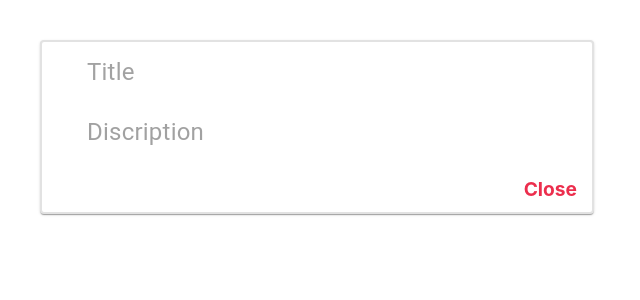
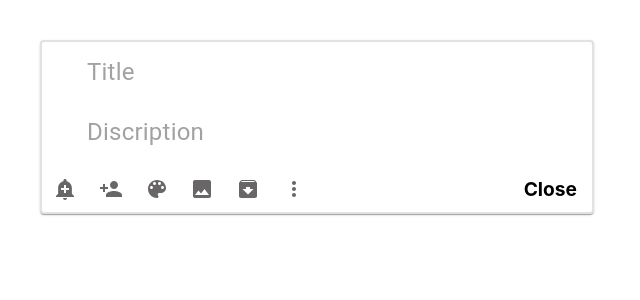
Before and after one commit to aishwaryap14/fundooNote_ReactApp, a React (Create React App) app: page /notesCard in a window 1280 px wide. Both pictures are taken after a click on the element 317 px from the left and 82 px from the top of the page. Shown: the top 300 px of the page, without its empty margins (0-640 px from the left). Built offline with nearby package versions, Linux system fonts and the light colour scheme.

Commit message:
Added: icons on add note component

```diff
--- a/src/pages/NotesCard/notesCard.jsx
+++ b/src/pages/NotesCard/notesCard.jsx
@@ -2,7 +2,12 @@ import React,{useState} from 'react';
 import {withRouter}  from 'react-router-dom';
 import {Card, createMuiTheme,Link, TextField, Snackbar, InputBase} from '@material-ui/core';
 import './notesCard.scss';
-
+import AddAlertIcon from '@material-ui/icons/AddAlert';
+import PersonAddIcon from '@material-ui/icons/PersonAdd';
+import ColorLensIcon from '@material-ui/icons/ColorLens';
+import ImageIcon from '@material-ui/icons/Image';
+import ArchiveIcon from '@material-ui/icons/Archive';
+import MoreVertIcon from '@material-ui/icons/MoreVert';
 
     const NoteCard = () => {
         const [openCard, setOpenCard] = useState(true);
@@ -27,8 +32,19 @@ import './notesCard.scss';
 
             <InputBase className="card-content"  placeholder="Discription" aria-label="Discription" style={{fontSize:'1.5rem'}}/>
 
-
-            <a className="close-note" title="Close" value="Close" onClick={handleCloseNotes}>Close</a>
+            <div className="options-icon">
+            <div className="notecard-icon">
+                <AddAlertIcon fontSize='medium'title='remind me'/>
+                <PersonAddIcon fontSize='medium' />
+                <ColorLensIcon fontSize='medium' />
+                <ImageIcon fontSize='medium' />
+                <ArchiveIcon fontSize='medium' />
+                <MoreVertIcon fontSize='medium' />
+            </div>
+                <div className="close-button">
+                <a className="close-note" title="Close" value="Close" onClick={handleCloseNotes}>Close</a>
+                </div>
+            </div>
         </Card>)
 
         )
--- a/src/pages/NotesCard/notesCard.scss
+++ b/src/pages/NotesCard/notesCard.scss
@@ -1,7 +1,7 @@
 .note-card{
     display: flex;
     margin:40px;
-    height:80px;
+    height:50px;
     width:550px;
     justify-content: center;
     align-items: center;
@@ -32,10 +32,29 @@
     // width: 70px;
     // height: 30px;
     font-size: larger;
-    color: #ec2e4d;
+    color: black;
     font-weight: 700;
     margin: 15px;
     display: flex;
     flex-direction: row-reverse;
     cursor: pointer;
 }
+
+.notecard-icon{
+    display: flex;
+    justify-content: center;
+    align-items: center;
+    flex-direction: row;
+}
+
+.options-icon {
+    display: flex;
+    justify-content: space-between;
+}
+
+.notecard-icon {
+    display: flex;
+    justify-content: space-around;
+    width: 50%;
+    color: #686666;
+}
```
